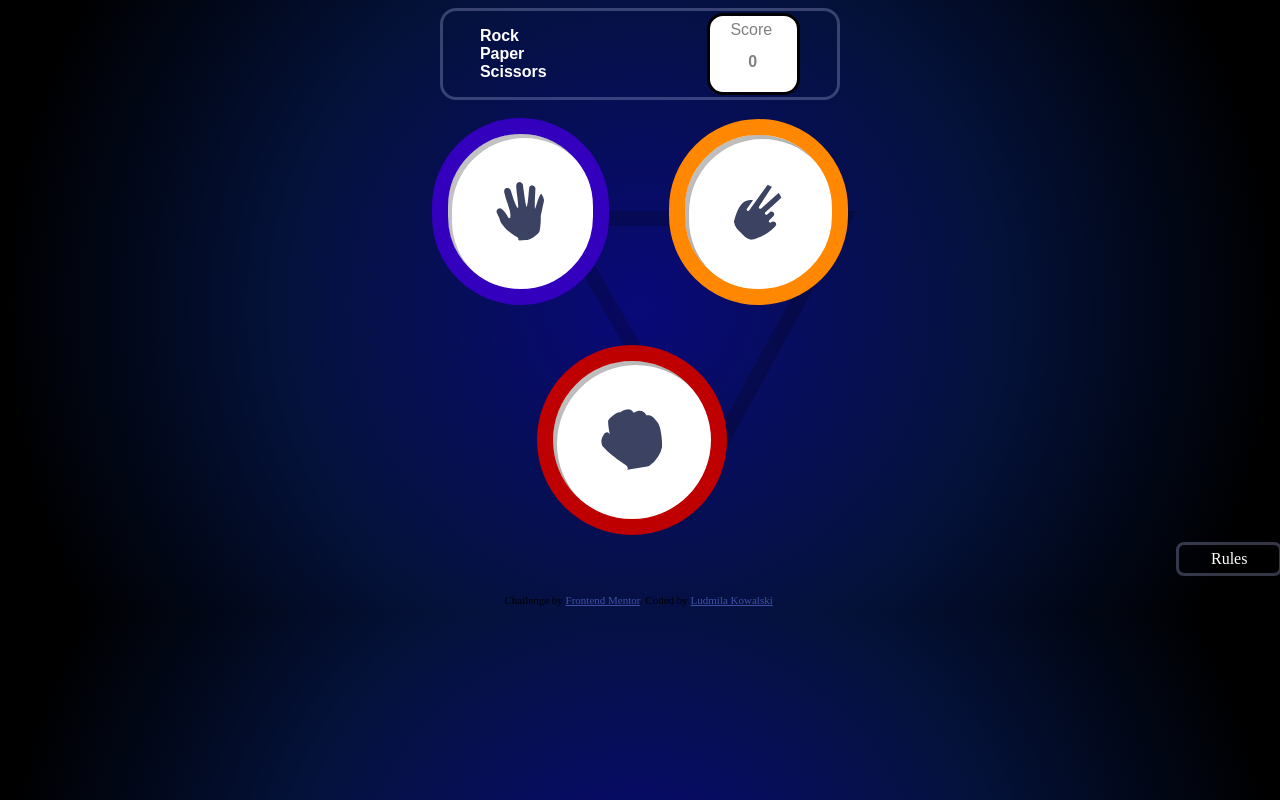
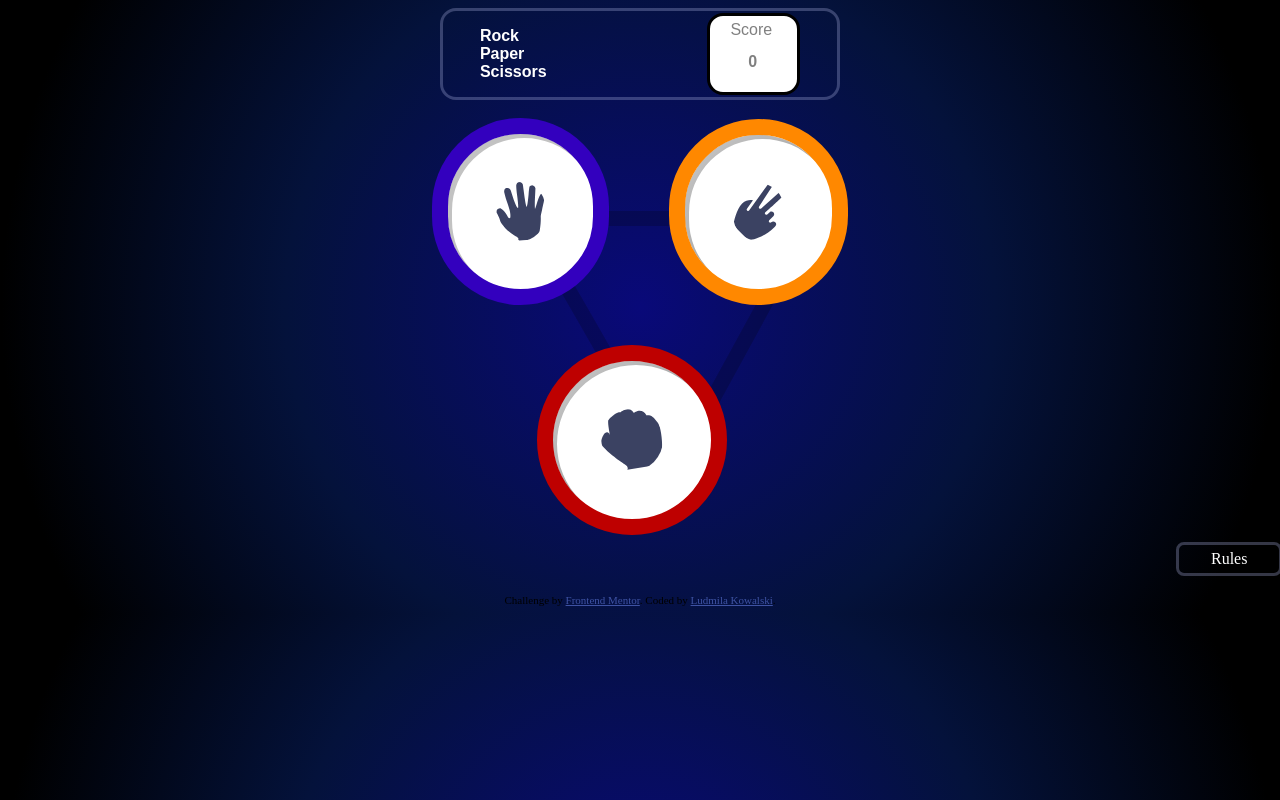
Before and after one commit to LudmilaKowalski/Rock, a plain HTML site: page index.html in a window 1280 px wide. Drawn offline with Linux system fonts and the light colour scheme.

Commit message:
Update style2.css

```diff
--- a/assets/style2.css
+++ b/assets/style2.css
@@ -441,7 +441,7 @@ button {
          justify-content: center;
          align-items: center;
           margin-top: -20.5rem;
-          margin-left: 34rem;
+          margin-left: 32rem;
         }
 
     .pap{
```
